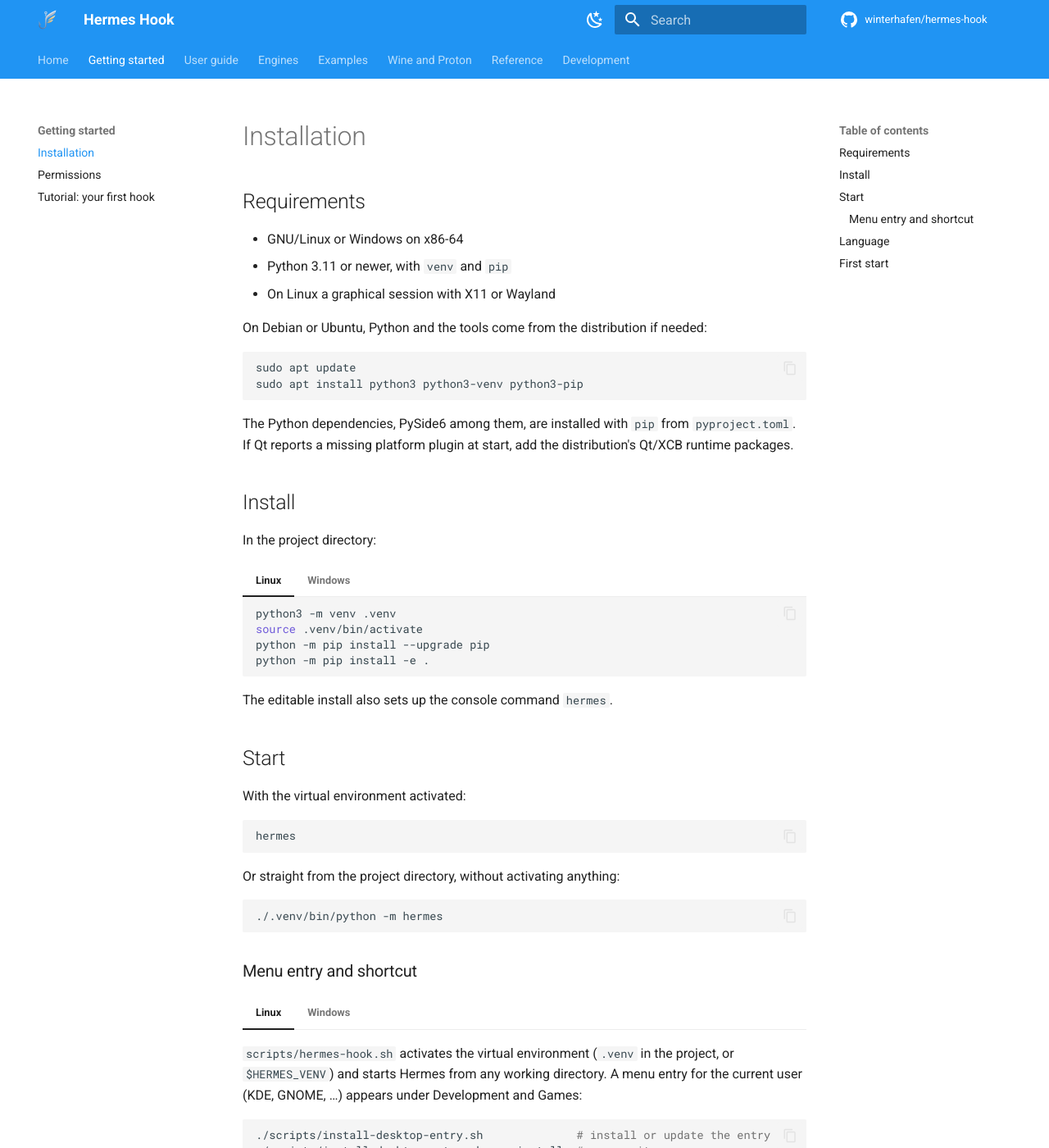
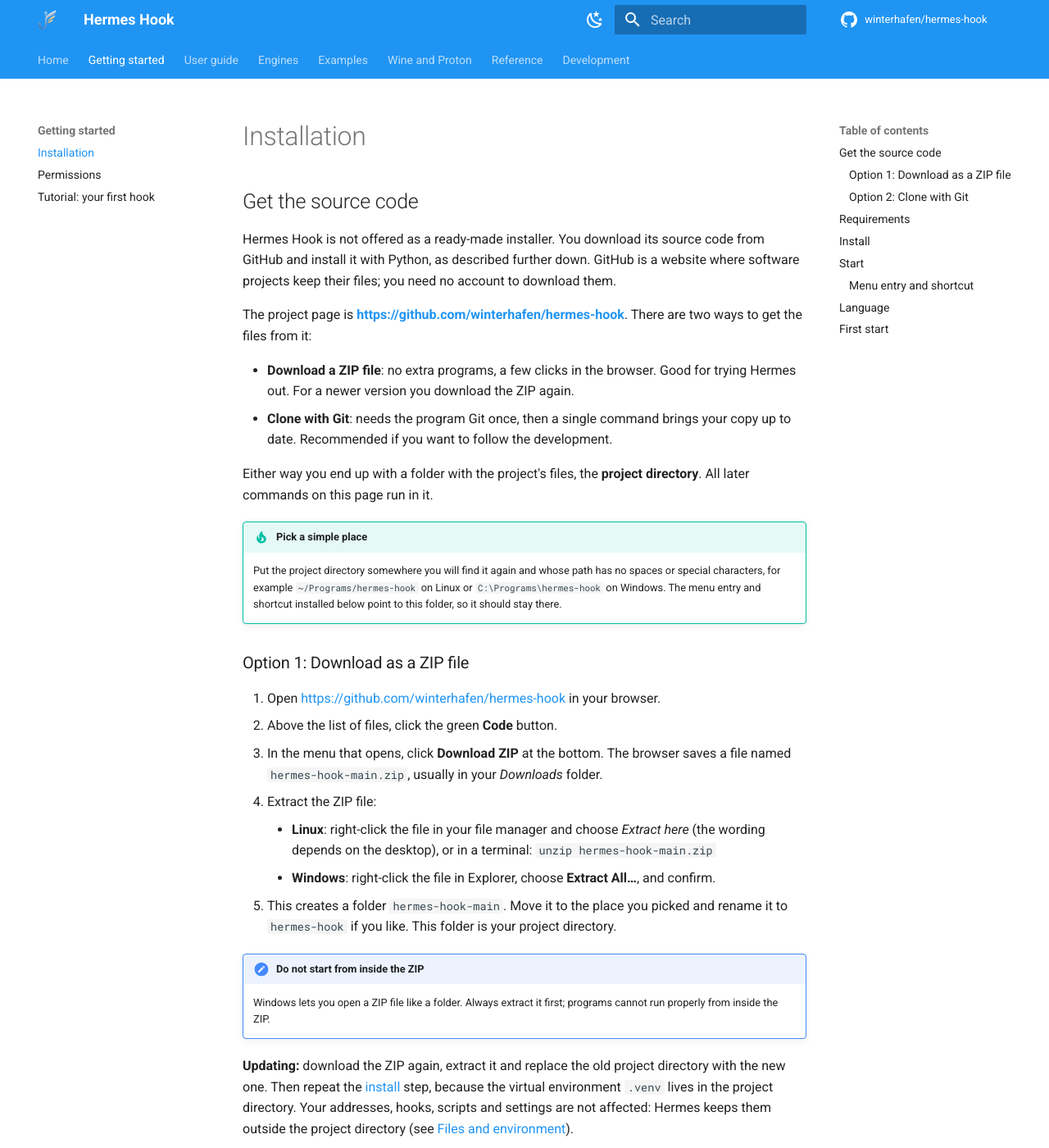
Before and after one commit to grembyte/grembyte, an MkDocs documentation site: the page built from docs/getting-started/installation.md, in a window 1280 px wide and 1400 px high. Shown: the whole window at 82% size. Built offline with MkDocs 1.6.1 and Material for MkDocs 9.7.7, drawn with Linux system fonts in a browser that asks for light colours; comment, search, counter and statistics services are not loaded; some of the changed text lies outside the part shown.

Commit message:
Explain how to get the source code via ZIP download or git clone
Co-Authored-By: Claude Opus 5.5 <noreply@anthropic.com>

````diff
--- a/docs/getting-started/installation.md
+++ b/docs/getting-started/installation.md
@@ -1,4 +1,102 @@
 # Installation
+
+## Get the source code
+
+Hermes Hook is not offered as a ready-made installer. You download its source code from GitHub and install it with Python, as described further down. GitHub is a website where software projects keep their files; you need no account to download them.
+
+The project page is **<https://github.com/winterhafen/hermes-hook>**. There are two ways to get the files from it:
+
+- **Download a ZIP file**: no extra programs, a few clicks in the browser. Good for trying Hermes out. For a newer version you download the ZIP again.
+- **Clone with Git**: needs the program Git once, then a single command brings your copy up to date. Recommended if you want to follow the development.
+
+Either way you end up with a folder with the project's files, the **project directory**. All later commands on this page run in it.
+
+!!! tip "Pick a simple place"
+    Put the project directory somewhere you will find it again and whose path has no spaces or special characters, for example `~/Programs/hermes-hook` on Linux or `C:\Programs\hermes-hook` on Windows. The menu entry and shortcut installed below point to this folder, so it should stay there.
+
+### Option 1: Download as a ZIP file
+
+1. Open <https://github.com/winterhafen/hermes-hook> in your browser.
+2. Above the list of files, click the green **Code** button.
+3. In the menu that opens, click **Download ZIP** at the bottom. The browser saves a file named `hermes-hook-main.zip`, usually in your *Downloads* folder.
+4. Extract the ZIP file:
+    - **Linux**: right-click the file in your file manager and choose *Extract here* (the wording depends on the desktop), or in a terminal: `unzip hermes-hook-main.zip`
+    - **Windows**: right-click the file in Explorer, choose **Extract All…**, and confirm.
+5. This creates a folder `hermes-hook-main`. Move it to the place you picked and rename it to `hermes-hook` if you like. This folder is your project directory.
+
+!!! note "Do not start from inside the ZIP"
+    Windows lets you open a ZIP file like a folder. Always extract it first; programs cannot run properly from inside the ZIP.
+
+**Updating:** download the ZIP again, extract it and replace the old project directory with the new one. Then repeat the [install](#install) step, because the virtual environment `.venv` lives in the project directory. Your addresses, hooks, scripts and settings are not affected: Hermes keeps them outside the project directory (see [Files and environment](../reference/files.md)).
+
+### Option 2: Clone with Git
+
+Git is a program that downloads a project and later fetches only the changes. *Cloning* means making your own local copy of the project.
+
+**Install Git** (once):
+
+=== "Linux"
+
+    Git usually comes from the distribution's package manager. Check first whether it is already there:
+
+    ```bash
+    git --version
+    ```
+
+    If the command is not found, install it:
+
+    ```bash
+    sudo apt install git     # Debian, Ubuntu, Linux Mint
+    sudo dnf install git     # Fedora
+    sudo pacman -S git       # Arch, Manjaro, SteamOS desktop mode
+    ```
+
+=== "Windows"
+
+    Download Git for Windows from <https://git-scm.com/downloads/win> and run the installer. The default settings on every page are fine; just click **Next** through to **Install**.
+
+    Alternatively, in a terminal with `winget`:
+
+    ```powershell
+    winget install --id Git.Git -e
+    ```
+
+    Afterwards open a **new** terminal (PowerShell or *Terminal* from the Start menu) and check that it worked with `git --version`.
+
+**Clone the project:**
+
+Open a terminal (Linux: e.g. *Konsole* or *Terminal*; Windows: *PowerShell* or *Terminal*), change to the folder that should contain the project directory, and clone:
+
+=== "Linux"
+
+    ```bash
+    mkdir -p ~/Programs
+    cd ~/Programs
+    git clone https://github.com/winterhafen/hermes-hook.git
+    cd hermes-hook
+    ```
+
+=== "Windows"
+
+    ```powershell
+    mkdir C:\Programs -Force
+    cd C:\Programs
+    git clone https://github.com/winterhafen/hermes-hook.git
+    cd hermes-hook
+    ```
+
+`git clone` creates the folder `hermes-hook` with all files; that is your project directory. The last command already takes you into it, so you can continue straight with the [install](#install).
+
+**Updating:** in the project directory run
+
+```bash
+git pull
+```
+
+This fetches the latest changes. If they changed the dependencies, running `python -m pip install -e .` again with the virtual environment activated brings them up to date; it does no harm if nothing changed.
+
+!!! note "Changed files"
+    `git pull` refuses to overwrite files in the project directory you edited yourself. If you did not mean to change them, `git status` lists them and `git restore <file>` puts a file back. Your Hermes data is not in the project directory and is never touched by Git.
 
 ## Requirements
 
````
Also changed, not shown: docs/index.md (+1 -1 lines).
